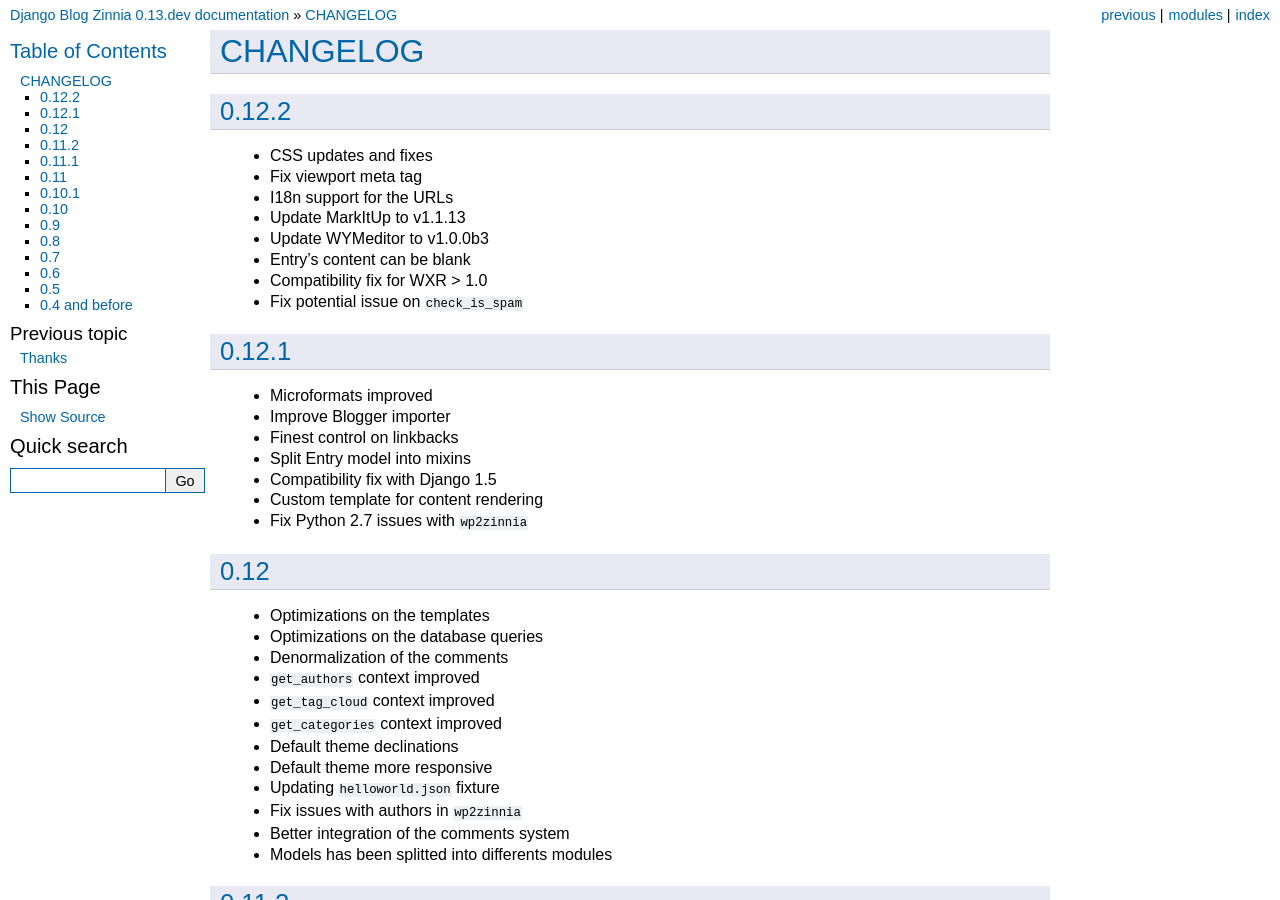
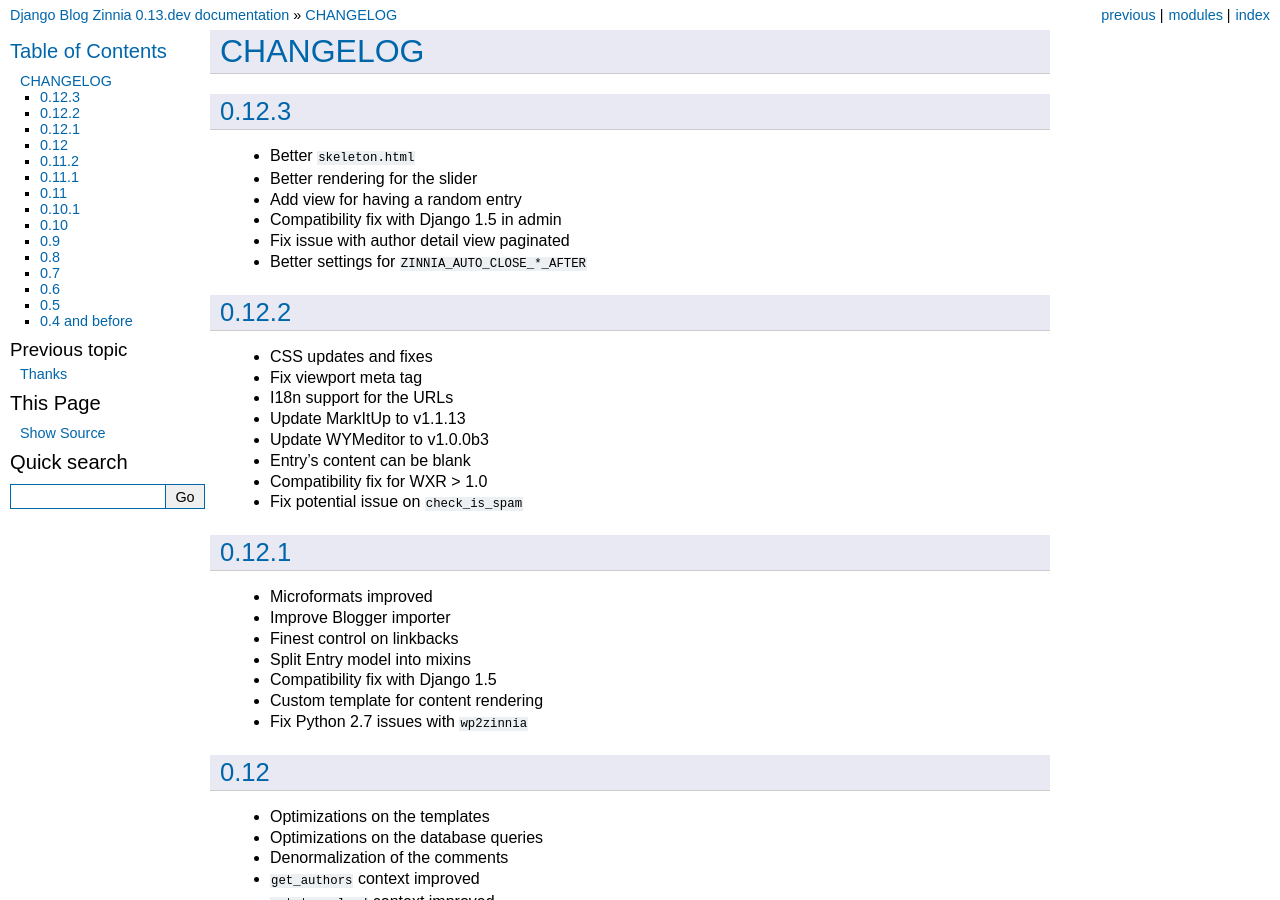
Before and after one commit to Fantomas42/django-blog-zinnia, a Sphinx documentation site: the page built from docs/notes/changelog.rst, in a window 1280 px wide and 900 px high. Built offline with Sphinx 7.4.7, drawn with Linux system fonts in a browser that asks for light colours.

Commit message:
updating documentation for v0.12.3

```diff
--- a/docs/development/tests.rst
+++ b/docs/development/tests.rst
@@ -51,7 +51,7 @@
 Despite my best efforts, some functionnalities are not yet tested, that's why
 I need your help !
 
-As I write these lines the **159** tests in Zinnia cover **96%** of the code
+As I write these lines the **160** tests in Zinnia cover **96%** of the code
 bundled in Zinnia. A real effort has been made to obtain this percentage,
 for ensuring the quality of the code.
 
--- a/docs/notes/changelog.rst
+++ b/docs/notes/changelog.rst
@@ -1,5 +1,15 @@
 CHANGELOG
 =========
+
+0.12.3
+------
+
+* Better ``skeleton.html``
+* Better rendering for the slider
+* Add view for having a random entry
+* Compatibility fix with Django 1.5 in admin
+* Fix issue with author detail view paginated
+* Better settings for ``ZINNIA_AUTO_CLOSE_*_AFTER``
 
 0.12.2
 ------
```
